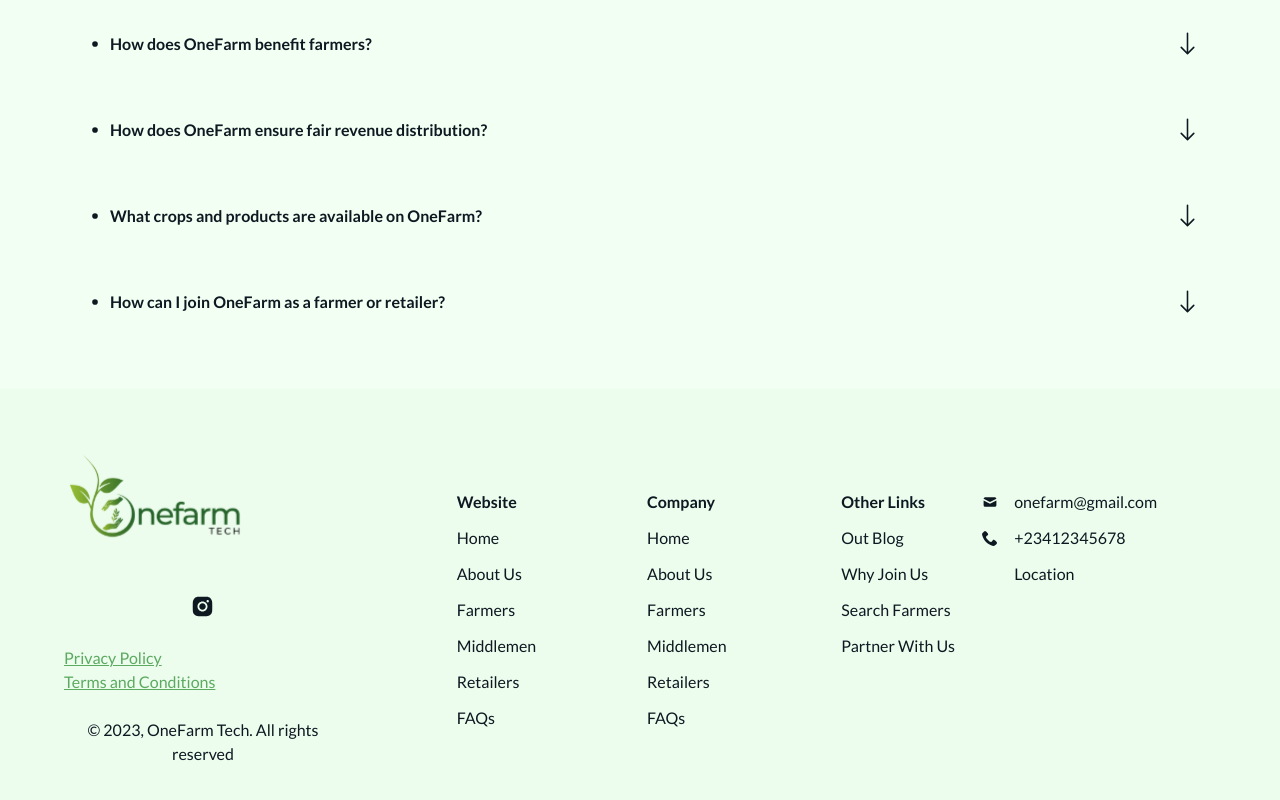
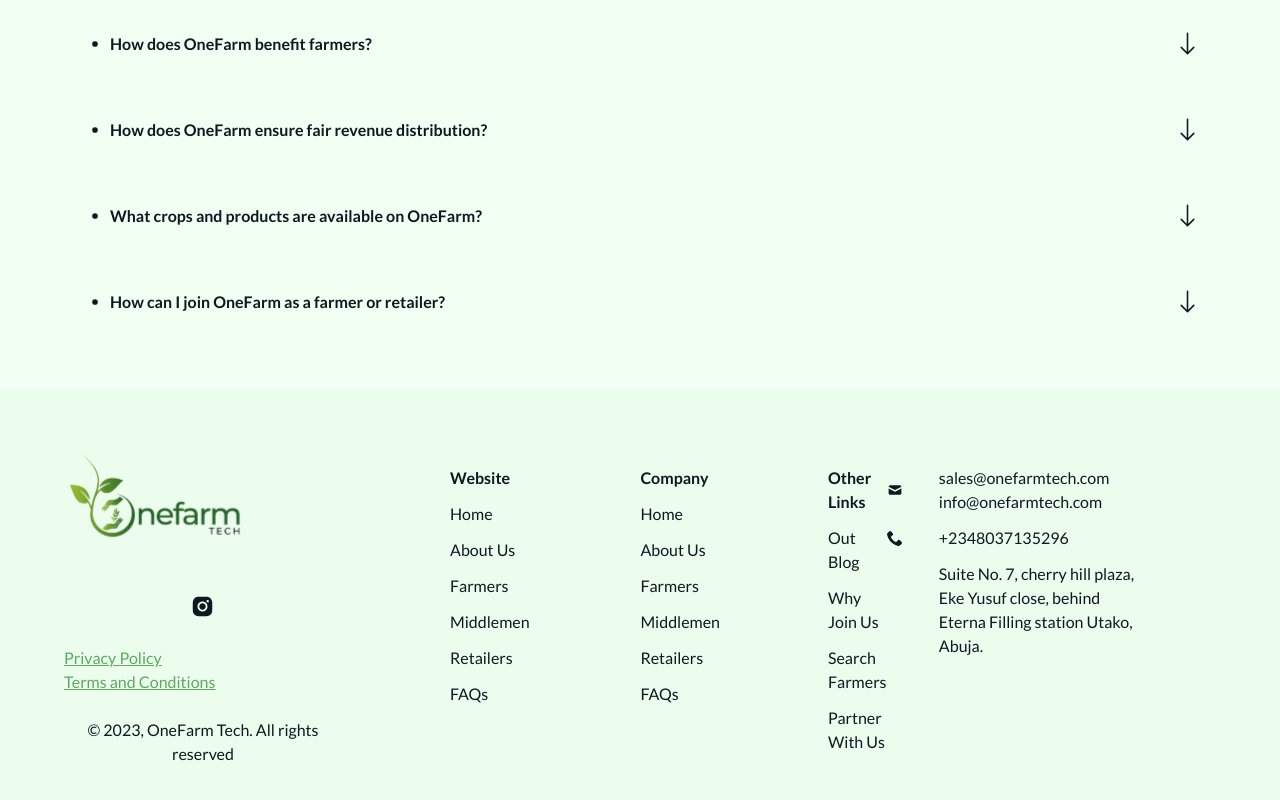
Before and after one commit to OneFarmTech/FE, a React (Vite) app: page / in a window 1280 px wide. Shown: the part 5718-6518 px from the top of the page. Built offline with nearby package versions, Linux system fonts and the light colour scheme; some icons are missing.

Commit message:
Fix footer

```diff
--- a/src/components/Footer.jsx
+++ b/src/components/Footer.jsx
@@ -85,15 +85,15 @@ const Footer = () => (
           <ul className="flex flex-col gap-3">
             <li className="flex justify-between items-center">
                 <HiMail />
-                <span className="w-[80%]">onefarm@gmail.com</span>
+                <span className="w-[80%]">sales@onefarmtech.com  info@onefarmtech.com</span>
             </li>
             <li className="flex justify-between items-center">
                 <ImPhone />
-                <span className="w-[80%]">+23412345678</span>
+                <span className="w-[80%]">+2348037135296</span>
             </li>
             <li className="flex justify-between items-center">
                 <FaLocationDot />
-                <span className="w-[80%]">Location</span>
+                <span className="w-[80%]">Suite No. 7, cherry hill plaza, Eke Yusuf close, behind Eterna Filling station Utako, Abuja.</span>
             </li>
           </ul>
         </div>
```
